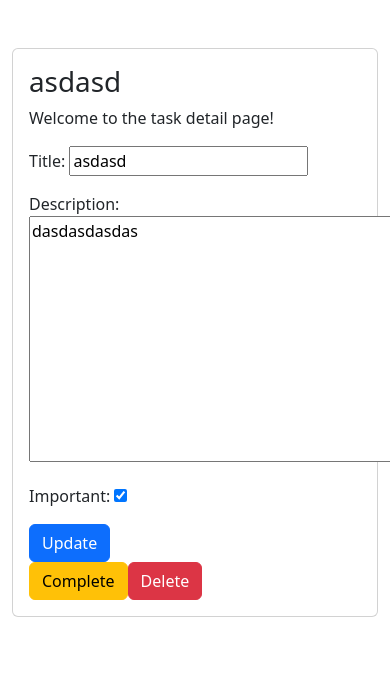
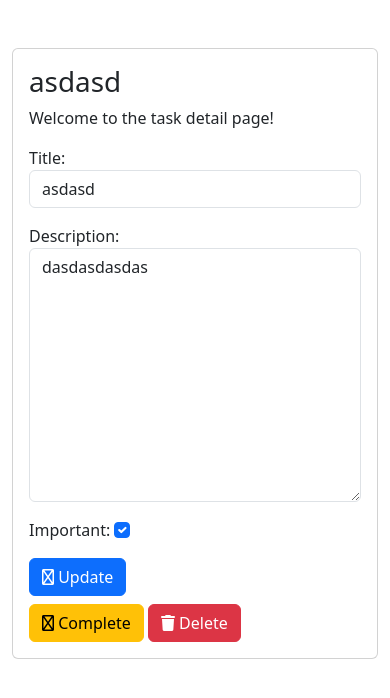
Before and after one commit to LeninElio/django_projects, a Django app: page /tasks/3/ in a window 390 px wide. Shown: the part 56-754 px from the top of that part. Run offline with Django 4.2, Linux system fonts and the light colour scheme; the first user in the database is signed in; data comes from the database, SQL or seed files in the repository; the page is wider than the window, and the part outside it is not shown; some libraries are stand-ins or nearby versions.

Commit message:
Estilos en la creacion de tareas

```diff
--- a/django_crud_auth/task/forms.py
+++ b/django_crud_auth/task/forms.py
@@ -1,8 +1,13 @@
-from django.forms import ModelForm
+from django import forms
 from .models import Task
 
 
-class TaskForm(ModelForm):
+class TaskForm(forms.ModelForm):
     class Meta:
         model = Task
         fields = ['title', 'description', 'important']
+        widgets = {
+            'title': forms.TextInput(attrs={'class': 'form-control'}),
+            'description': forms.Textarea(attrs={'class': 'form-control'}),
+            'important': forms.CheckboxInput(attrs={'class': 'form-check-input'}),
+        }
--- a/django_crud_auth/task/templates/task_detail.html
+++ b/django_crud_auth/task/templates/task_detail.html
@@ -3,11 +3,18 @@
 {% block content %}
 
     <main class='container py-5'>
+        <div class='row justify-content-center'>
+            <div class='col-md-8'>
                 <section class='card card-body'>
-
                     <h1>{{ task.title }}</h1>
                     <p>Welcome to the task detail page!</p>
+
+                    {% if error %}
+                    <div class="alert alert-warning alert-dismissible fade show" role="alert">
                         {{ error }}
+                        <button type="button" class="btn-close" data-bs-dismiss="alert" aria-label="Close"></button>
+                    </div>
+                    {% endif %}
 
                     <form method="post">
                         {% csrf_token %}
@@ -15,33 +22,32 @@
 
                         <div class="btn-group">
                             <button type="submit" class="btn btn-primary">
+                                <i class="fa-regular fa-pen-nib"></i>
                                 Update
                             </button>
                         </div>
-
                     </form>
 
-
-            <div class="btn-group">
-                <form action="{% url 'complete_task' task.id %}" method="post">
+                    <div class="mt-2">
+                        <form action="{% url 'complete_task' task.id %}" method="post" style="display: inline;">
                             {% csrf_token %}
                             <button type="submit" class="btn btn-warning">
+                                <i class="fa-regular fa-check-double"></i>
                                 Complete
                             </button>
                         </form>
 
-                <form action="{% url 'delete_task' task.id %}" method="post">
+                        <form action="{% url 'delete_task' task.id %}" method="post" style="display: inline;">
                             {% csrf_token %}
                             <button type="submit" class="btn btn-danger">
+                                <i class="fa-sharp fa-solid fa-trash"></i>
                                 Delete
                             </button>
                         </form>
                     </div>
-
-
-
-
                 </section>
+            </div>
+        </div>
     </main>
 
 {% endblock %}
```
Also changed, not shown: django_crud_auth/task/templates/create_task.html (+12 -0 lines), django_crud_auth/db.sqlite3. Lines whose indentation alone changed are shown as unchanged.
